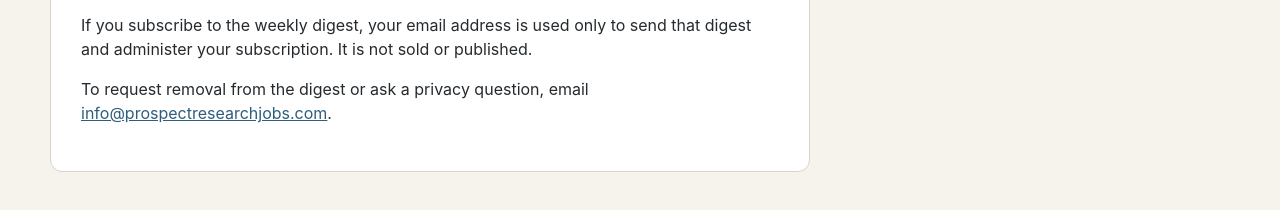
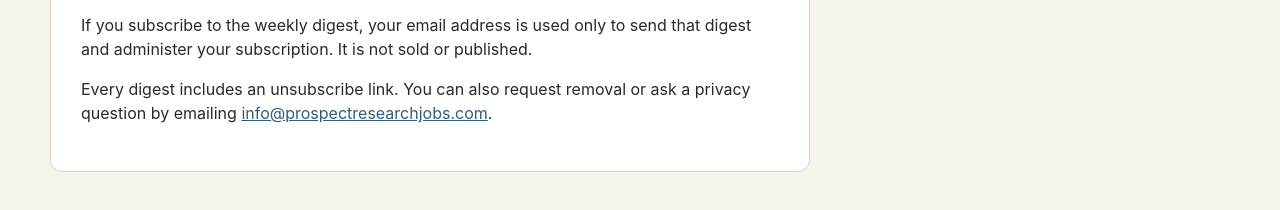
Before and after one commit to dailyblip/prospect-research-jobs, a website: page privacy.html in a window 1280 px wide. Shown: the part 276-486 px from the top of the page. Drawn offline with Linux system fonts and the light colour scheme.

```diff
--- a/privacy.html
+++ b/privacy.html
@@ -20,7 +20,7 @@
           <h1>Privacy</h1>
           <p>Prospect Research Jobs displays information from public job postings and links visitors to the original source or employer application page.</p>
           <p>If you subscribe to the weekly digest, your email address is used only to send that digest and administer your subscription. It is not sold or published.</p>
-          <p>To request removal from the digest or ask a privacy question, email <a href="mailto:info@prospectresearchjobs.com">info@prospectresearchjobs.com</a>.</p>
+          <p>Every digest includes an unsubscribe link. You can also request removal or ask a privacy question by emailing <a href="mailto:info@prospectresearchjobs.com">info@prospectresearchjobs.com</a>.</p>
         </article>
       </div>
     </main>
```
Also changed, not shown: index.html (+1 -1 lines), README.md, 1 other file.
